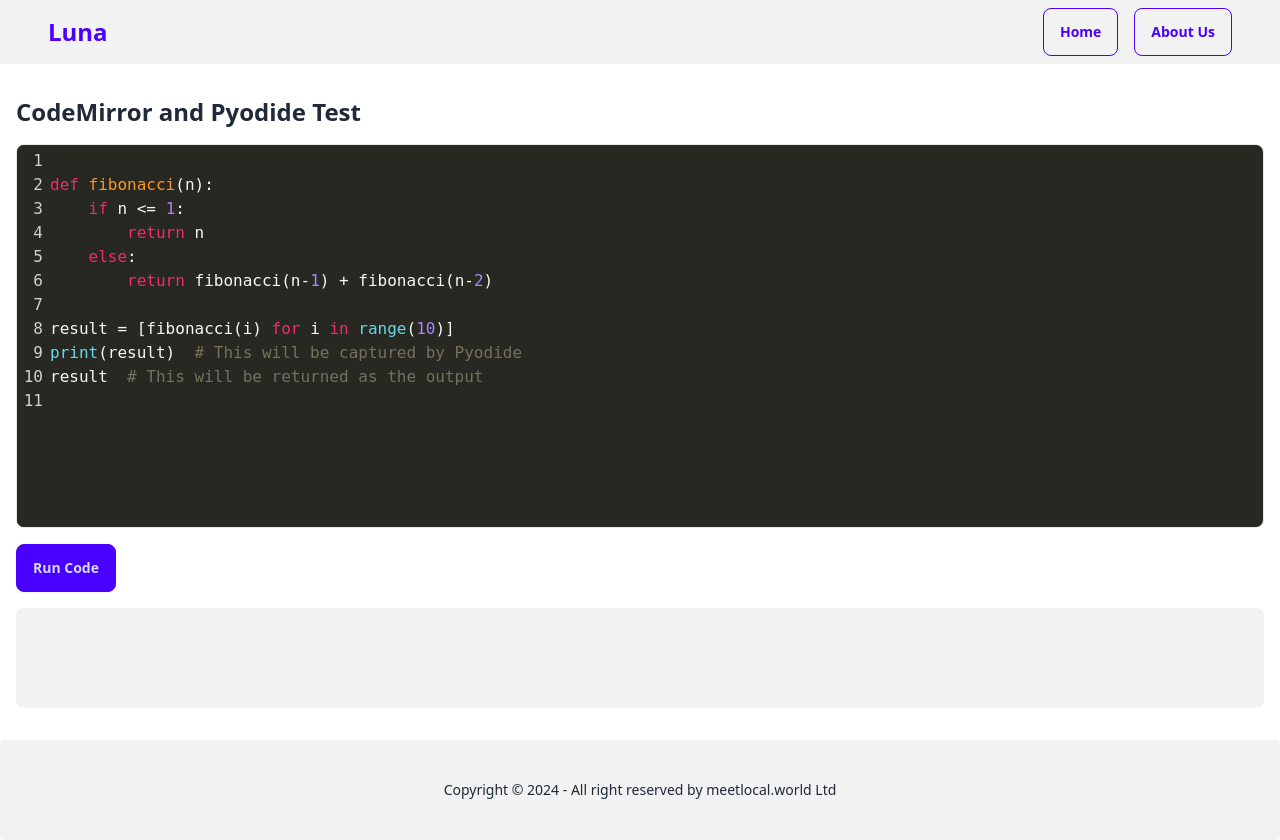
After one commit to nontech/luna, a Django app: page /codemirror-test/ in a window 1280 px wide. The commit adds this page. Run offline with Django 5.2, Linux system fonts and the light colour scheme; some libraries are stand-ins or nearby versions.

Commit message:
Make CRUD classroom & exercise. Add Codemirror + Pyodide setup]

```diff
--- /dev/null
+++ b/backend/lab/templates/codemirror_test.html
@@ -0,0 +1,76 @@
+{% extends 'base.html' %}
+{% load static %}
+
+{% block title %}CodeMirror and Pyodide Test{% endblock %}
+
+{% block content %}
+<div class="container mx-auto px-4 py-8">
+    <h1 class="text-2xl font-bold mb-4">CodeMirror and Pyodide Test</h1>
+    <div id="editor-container" class="w-full h-96 mb-4 border border-base-300 rounded-lg overflow-hidden"></div>
+    <button id="run-code" class="btn btn-primary">
+        Run Code
+    </button>
+    <div id="output" class="mt-4 p-4 bg-base-200 rounded-lg min-h-[100px]"></div>
+</div>
+
+<link rel="stylesheet" href="https://cdnjs.cloudflare.com/ajax/libs/codemirror/5.62.0/codemirror.min.css">
+<link rel="stylesheet" href="https://cdnjs.cloudflare.com/ajax/libs/codemirror/5.62.0/theme/monokai.min.css">
+<style>
+    .CodeMirror {
+        height: 100%;
+        font-size: 16px;
+    }
+</style>
+
+<script src="https://cdnjs.cloudflare.com/ajax/libs/codemirror/5.62.0/codemirror.min.js"></script>
+<script src="https://cdnjs.cloudflare.com/ajax/libs/codemirror/5.62.0/mode/python/python.min.js"></script>
+<script src="https://cdn.jsdelivr.net/pyodide/v0.22.1/full/pyodide.js"></script>
+<script>
+    let editor;
+    let pyodideReadyPromise;
+
+    document.addEventListener('DOMContentLoaded', (event) => {
+        editor = CodeMirror(document.getElementById('editor-container'), {
+            value: `{{ code|escapejs }}`,
+            mode: 'python',
+            theme: 'monokai',
+            lineNumbers: true,
+            indentUnit: 4,
+            tabSize: 4,
+            indentWithTabs: false,
+            lineWrapping: true,
+        });
+
+        pyodideReadyPromise = initPyodide();
+    });
+
+    async function initPyodide() {
+        console.log("Initializing Pyodide...");
+        try {
+            let pyodide = await loadPyodide();
+            console.log("Pyodide initialized successfully");
+            return pyodide;
+        } catch (error) {
+            console.error("Error initializing Pyodide:", error);
+        }
+    }
+
+    document.getElementById('run-code').addEventListener('click', async function() {
+        console.log("Run button clicked");
+        try {
+            let pyodide = await pyodideReadyPromise;
+            if (!pyodide) {
+                throw new Error("Pyodide is not initialized");
+            }
+            let code = editor.getValue();
+            console.log("Code to run:", code);
+            let output = await pyodide.runPythonAsync(code);
+            console.log("Code executed, output:", output);
+            document.getElementById('output').textContent = output;
+        } catch (error) {
+            console.error("Error running code:", error);
+            document.getElementById('output').textContent = "Error: " + error.message;
+        }
+    });
+</script>
+{% endblock %}
--- a/backend/lab/urls.py
+++ b/backend/lab/urls.py
@@ -1,13 +1,37 @@
 from django.urls import path
 
-from .views import home, classrooms, classroom, exercise
+from .views import home, codemirror_test
+
+from .views import ClassroomsView, ClassroomView, classroom_form, create_classroom,  edit_classroom, delete_classroom
+
+from .views import ExerciseView, exercise_form, create_exercise, edit_exercise, delete_exercise
 
 urlpatterns = [
     path('', home, name='home'),
-    # ex: /classrooms/
-    path('classrooms', classrooms, name='classrooms'),
-    # ex: /classroom/5/
-    path('classroom/<int:classroom_id>/', classroom, name='classroom'),
-    # ex: /exercise/5/
-    path('exercise/<int:exercise_id>/', exercise, name='exercise'),
+
+    # Display all classrooms list
+    path('classrooms', ClassroomsView.as_view(), name='classrooms'),
+    # Display a classroom
+    path('classroom/<int:pk>/', ClassroomView.as_view(), name='classroom_detail'),
+    # Display the form to create a new classroom
+    path('classroom_form', classroom_form, name='classroom_form'),
+    # Create a new classroom
+    path('create_classroom', create_classroom, name='create_classroom'),
+    # Edit a classroom
+    path('edit/<int:pk>/', edit_classroom, name='edit_classroom'),
+    # Delete a classroom
+    path('delete/<int:pk>/', delete_classroom, name='delete_classroom'),
+
+    # Display an exercise
+    path('exercise/<int:pk>/', ExerciseView.as_view(), name='exercise_detail'),
+    # Display the form to create a new exercise
+    path('classroom/<int:classroom_id>/exercise_form/', exercise_form, name='exercise_form'),
+    # Create a new exercise
+    path('classroom/<int:classroom_id>/create_exercise/',create_exercise, name='create_exercise'),
+    # Edit an exercise
+    path('exercise/edit/<int:pk>/', edit_exercise, name='edit_exercise'),
+    # Delete an exercise
+    path('exercise/delete/<int:pk>/', delete_exercise, name='delete_exercise'),
+
+    path('codemirror-test/', codemirror_test, name='codemirror_test'),
 ]
--- a/backend/lab/views.py
+++ b/backend/lab/views.py
@@ -1,63 +1,160 @@
 from django.shortcuts import get_object_or_404, render
-
-# from .models import Classrooms
+from django.http import HttpResponse, HttpResponseRedirect
+from django.urls import reverse
+from django.views import generic
+from django.shortcuts import render
+from django.views.generic import DetailView
+from django.utils.safestring import mark_safe
+from .models import Classrooms, Users, Exercises, ClassroomExercises
+from .forms import ClassroomForm, ExerciseForm
 
 # Create your views here.
-from django.http import HttpResponse
 
-# dummy data
-classrooms_data = [
-        {
-            'id': 0,
-            'name': 'Basics of Python Programming'
-        },
-        {
-            'id': 1,
-            'name': 'Frontend Web Development'
-        },
-        {
-            'id': 2,
-            'name': 'CI/CD with Jenkins'
-        }
-    ]
+def codemirror_test(request):
+    initial_code = """
+def fibonacci(n):
+    if n <= 1:
+        return n
+    else:
+        return fibonacci(n-1) + fibonacci(n-2)
 
-exercises_data = [
-        {
-            'id': 0,
-            'name': 'Python Variables',
-        },
-        {
-            'id': 1,
-            'name': 'Python Data Types',
-        },
-        {
-            'id': 2,
-            'name': 'Python Operators',
-        }
-    ]
+result = [fibonacci(i) for i in range(10)]
+print(result)  # This will be captured by Pyodide
+result  # This will be returned as the output
+"""
+    context = {'code': mark_safe(initial_code)}
+    return render(request, 'codemirror_test.html', context)
+
 
 def home(request):
     return render(request, 'home.html')
 
-def classrooms(request):
-    # later get the classrooms list from the database
-    # dummy classrooms data for now
-    return render(request, 'all_classrooms.html', {'classrooms': classrooms_data})
+class ClassroomsView(generic.ListView):
+    template_name = 'all_classrooms.html'
+    context_object_name = 'classrooms'
 
-def classroom(request, classroom_id):
-    # later we will fetch the classroom from the database
-    # classroom = get_object_or_404(Classrooms, pk=classroom_id)
+    def get_queryset(self):
+        return Classrooms.objects.all()
 
-    # for now dummy data
-    classroom = classrooms_data[classroom_id]
-    all_exercises = exercises_data
 
-    return render(request, 'classroom.html', {'classroom': classroom, 'exercises': all_exercises})
+class ClassroomView(DetailView):
+    model = Classrooms
+    template_name = 'classroom.html'
+    context_object_name = 'classroom'  # Optional; defaults to 'classrooms'
 
-def exercise(request, exercise_id):
-    # later we will fetch the exercise from the database
+    def get_context_data(self, **kwargs):
+        context = super().get_context_data(**kwargs)
+        context['exercises'] = Exercises.objects.all()
+        return context
 
-    # for now dummy data
-    exercise = exercises_data[exercise_id]
+class ExerciseView(DetailView):
+    model = Exercises
+    template_name = 'exercise.html'
+    context_object_name = 'exercise'  # Optional; defaults to 'exercises'
 
-    return render(request, 'exercise.html', {'exercise': exercise})
+def classroom_form(request):
+    # the form holds model instance
+    return render(request, "classroom_form.html", {"form" : ClassroomForm()})
+
+def create_classroom(request):
+    if request.method == 'POST':
+        form = ClassroomForm(request.POST)
+        if form.is_valid():
+            classroom = form.save(commit=False)  # Create the instance but don't save to the database yet
+            classroom.creator_user = Users.objects.get(username='jais')  # Assign the creator_user
+            classroom.save()  # Save the instance to the database
+            # redirect it to corresponding classroom page
+            return HttpResponseRedirect(reverse("classroom_detail", args=(classroom.id,)))
+    else:
+        form = ClassroomForm()
+
+    return render(request, 'classroom_form.html', {'form': form})
+
+def edit_classroom(request, pk):
+    classroom = get_object_or_404(Classrooms, pk=pk)
+    if request.method == 'POST':
+        form = ClassroomForm(request.POST, instance=classroom)
+        if form.is_valid():
+            form.save()
+            # redirect it to corresponding classroom page
+            return HttpResponseRedirect(reverse("classroom_detail", args=(classroom.id,)))
+    else:
+        form = ClassroomForm(instance=classroom)
+    return render(request, 'classroom_form.html', {'form': form})
+
+def delete_classroom(request, pk):
+    classroom = get_object_or_404(Classrooms, pk=pk)
+    if request.method == 'POST':
+        classroom.delete()
+        return HttpResponseRedirect(reverse('classrooms'))
+    return render(request, 'classroom_confirm_delete.html', {'classroom': classroom})
+
+
+# def exercise_form(request):
+#     return render(request, "exercise_form.html", {"form" : ExerciseForm()})
+
+def exercise_form(request, classroom_id):
+    classroom = get_object_or_404(Classrooms, pk=classroom_id)
+    form = ExerciseForm()
+
+    return render(request, "exercise_form.html", {
+        "form": form,
+        "classroom": classroom
+    })
+
+def create_exercise(request, classroom_id):
+    classroom = get_object_or_404(Classrooms, pk=classroom_id)
+
+    if request.method == 'POST':
+        form = ExerciseForm(request.POST)
+        if form.is_valid():
+            exercise = form.save(commit=False)  # Create the instance but don't save to the database yet
+            exercise.creator_user = Users.objects.get(username='jais')  # Assign the creator_user
+            exercise.save()  # Save the instance to the database
+            # Create the ClassroomExercises entry
+            ClassroomExercises.objects.create(classroom=classroom, exercise=exercise)
+            # redirect it to corresponding exercise page
+            return HttpResponseRedirect(reverse("exercise_detail", args=(exercise.id,)))
+    else:
+        form = ExerciseForm()
+
+    return render(request, 'exercise_form.html', {'form': form, 'classroom': classroom})
+
+def edit_exercise(request, pk):
+    exercise = get_object_or_404(Exercises, pk=pk)
+    if request.method == 'POST':
+        form = ExerciseForm(request.POST, instance=exercise)
+        if form.is_valid():
+            form.save()
+            # redirect it to corresponding exercise page
+            return HttpResponseRedirect(reverse("exercise_detail", args=(exercise.id,)))
+    else:
+        form = ExerciseForm(instance=exercise)
+    return render(request, 'exercise_form.html', {'form': form})
+
+def delete_exercise(request, pk):
+    # In Django, when you define a foreign key field in a model, Django automatically creates a field with the suffix _id that stores the actual ID of the related object
+
+    # In model ClassroomExercises, the foreign key field is exercise, so Django automatically created a field exercise_id which we can use to query exercise instance
+
+    # Query the ClassroomExercises instance
+    classroom_exercise = ClassroomExercises.objects.get(exercise_id=pk)
+
+    # Access the related Classroom instance
+    classroom = classroom_exercise.classroom
+
+    # Get the Classroom ID
+    classroom_id = classroom.id
+
+    # Retrieve the exercise object or return a 404 if not found
+    exercise = get_object_or_404(Exercises, pk=pk)
+
+    if request.method == 'POST':
+        # Delete the exercise
+        exercise.delete()
+        # Afer deleting the exercise, delete the ClassroomExercises entry as well
+        classroom_exercise.delete()
+        # then, redirect it to corresponding classroom page
+        return HttpResponseRedirect(reverse('classroom_detail', args=(classroom_id,)))
+
+    return render(request, 'exercise_confirm_delete.html', {'exercise': exercise})
```
Also changed, not shown: backend/lab/forms.py (added, +16 -0 lines), backend/lab/templates/all_classrooms.html (+8 -1 lines), backend/lab/templates/classroom.html (+9 -1 lines), backend/lab/templates/classroom_confirm_delete.html (added, +15 -0 lines), backend/lab/templates/classroom_form.html (added, +28 -0 lines), backend/lab/templates/exercise_confirm_delete.html (added, +15 -0 lines), backend/lab/templates/exercise_form.html (added, +27 -0 lines).
